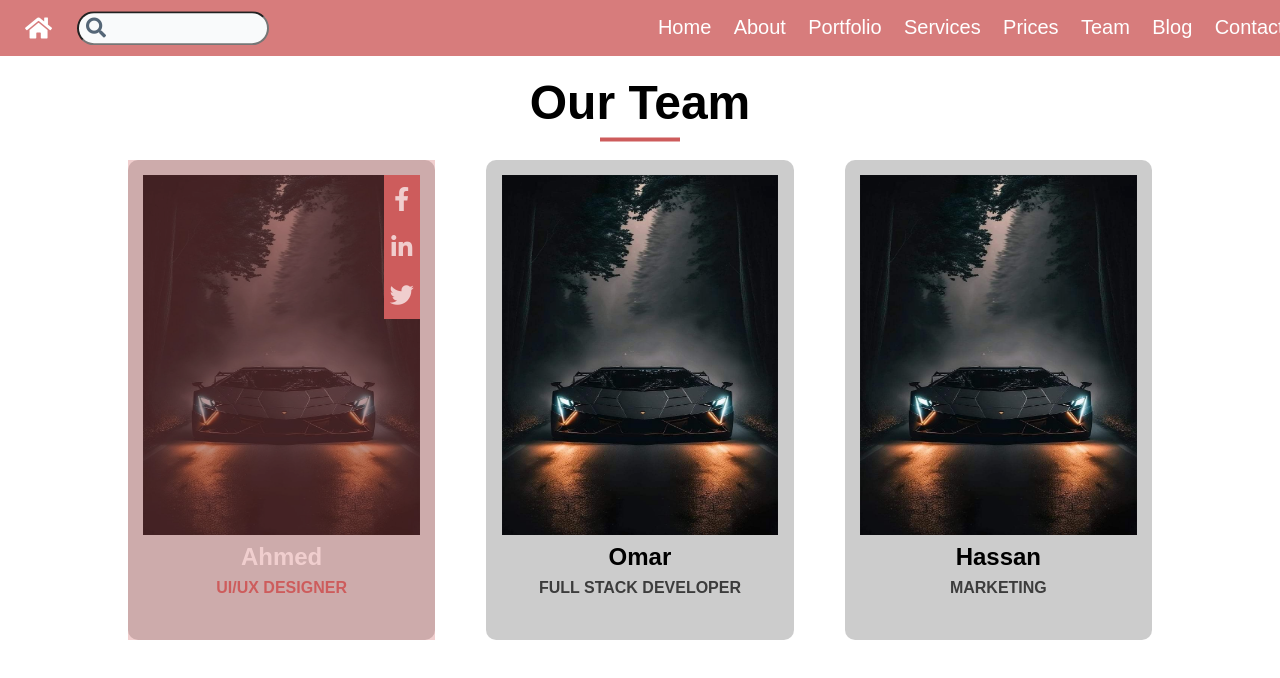
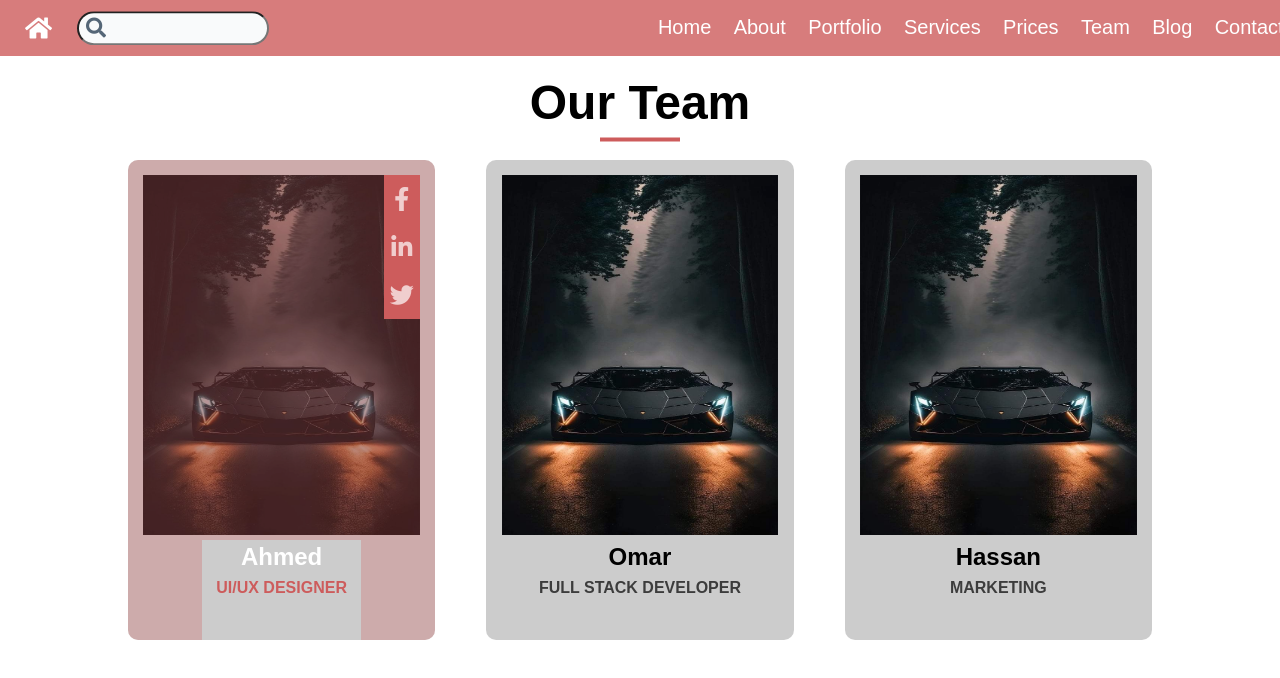
Before and after one commit to ahmedfraig/SEF_Front_project1, a plain HTML site: page project1/index.html in a window 1280 px wide. In both pictures the pointer is over the element 281 px from the left and 6000 px from the top of the page. Shown: the part 5600-6278 px from the top of the page. Drawn offline with Linux system fonts and the light colour scheme.

Commit message:
completed

```diff
--- a/project1/css/style.css
+++ b/project1/css/style.css
@@ -1017,7 +1017,7 @@ body {
 
 .section9-item:hover::after {
     width: 100%;
-    height: 100%;
+    height: 79.1%;
 
     top: 0;
     left: 0;
@@ -1026,6 +1026,58 @@ body {
     opacity: 0.3;
     transition: 1s;
     pointer-events: none;
+    border-top-left-radius: 10px;
+    border-top-right-radius: 10px;
+}
+
+.section9-item::before {
+    content: '';
+    position: absolute;
+    width: 0%;
+    height: 20.9%;
+
+    top: 79.1%;
+    right: 0;
+
+    opacity: 0;
+}
+
+.section9-item:hover::before {
+    width: 24%;
+    height: 20.9%;
+
+    top: 79.1%;
+    right: 0;
+    background-color: indianred;
+
+    opacity: 0.3;
+    transition: 1s;
+    pointer-events: none;
+    border-bottom-right-radius: 10px;
+}
+
+.section9-after{
+    position:absolute;
+    width: 0%;
+    height: 20.9%;
+
+    top: 79.1%;
+    left: 0;
+
+    opacity: 0;
+}
+.section9-item:hover .section9-after {
+    width: 24%;
+    height: 20.9%;
+
+    top: 79.1%;
+    left: 0;
+    background-color: indianred;
+
+    opacity: 0.3;
+    transition: 1s;
+    pointer-events: none;
+    border-bottom-left-radius: 10px;
 }
 
 .section9-item:hover .section9-icon {
--- a/project1/index.html
+++ b/project1/index.html
@@ -470,6 +470,7 @@
         </div>
         <div class="section9-content">
             <div class="section9-item">
+                <div class="section9-after"></div>
                 <div class="section9-image-container">
                     <div class="section9-image image1"></div>
                     <div class="section9-icon">
@@ -484,6 +485,7 @@
                 </div>
             </div>
             <div class="section9-item mid">
+                <div class="section9-after"></div>
                 <div class="section9-image-container">
                     <div class="section9-image image1"></div>
                     <div class="section9-icon">
@@ -498,6 +500,7 @@
                 </div>
             </div>
             <div class="section9-item">
+                <div class="section9-after"></div>
                 <div class="section9-image-container">
                     <div class="section9-image image1"></div>
                     <div class="section9-icon">
```
